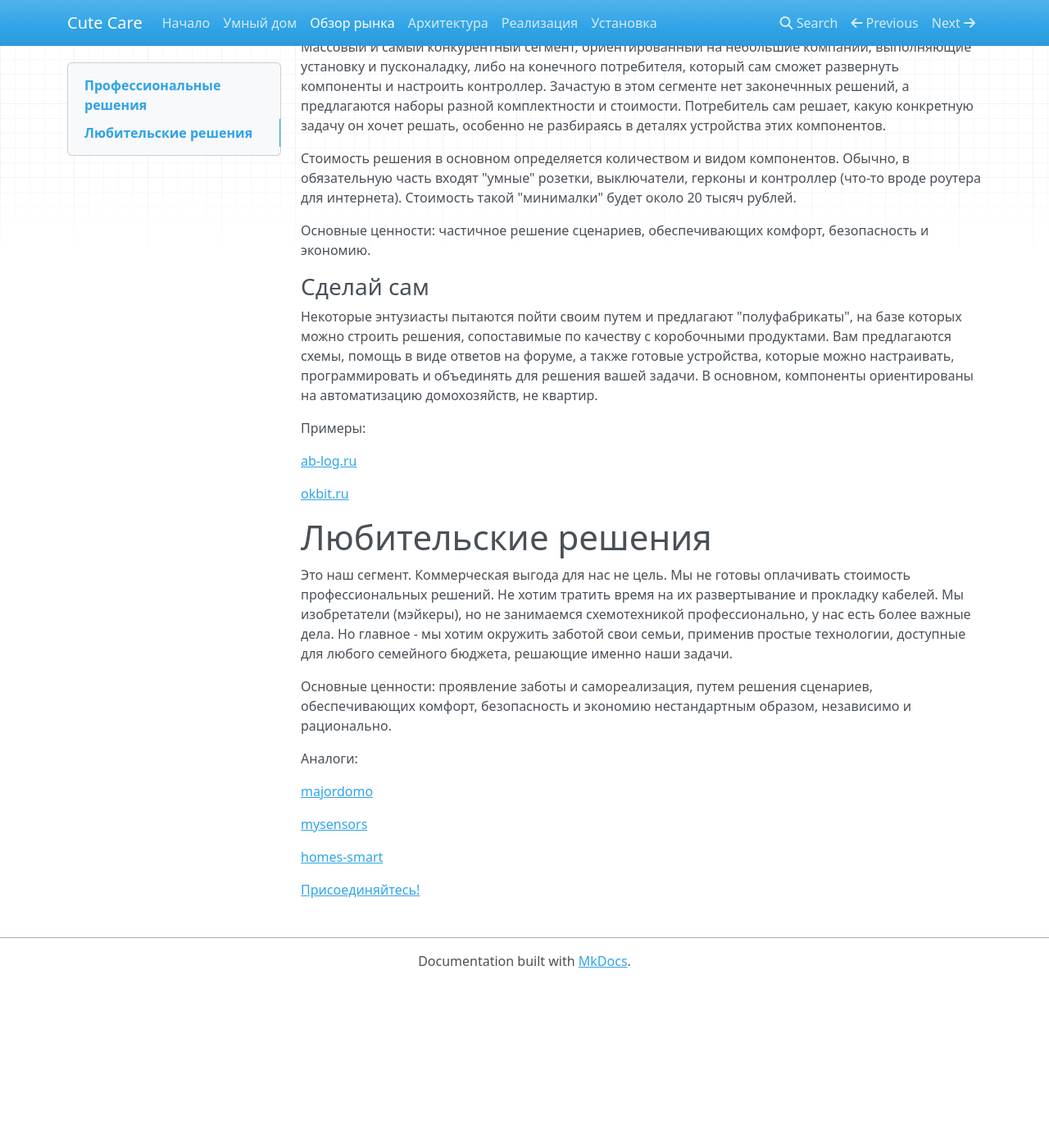
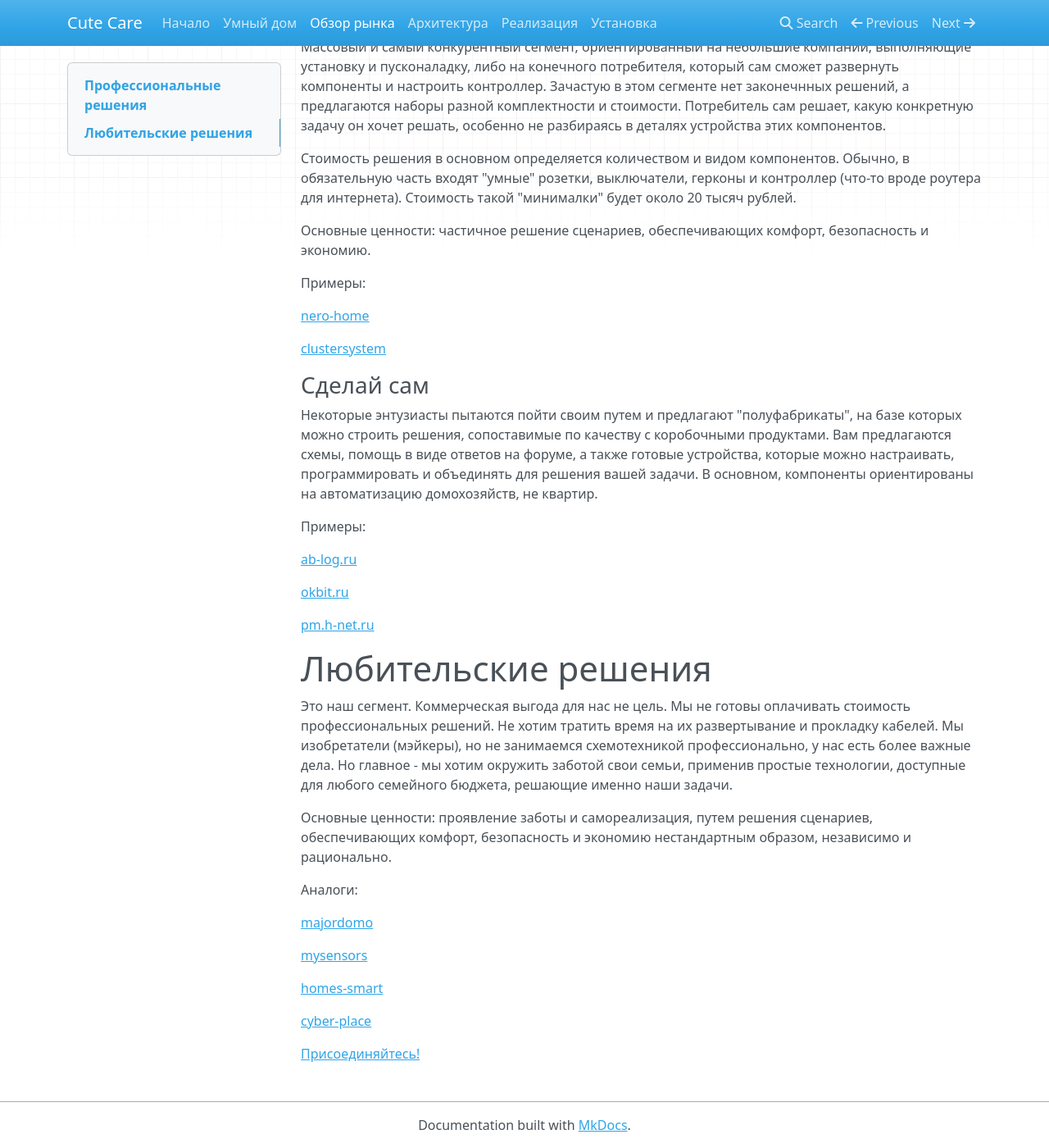
Before and after one commit to cutecare/cutecare-docs, an MkDocs documentation site: the page built from docs/Обзор рынка.md, in a window 1280 px wide and 1400 px high, scrolled down 541 px. Shown: the whole window at 82% size. Built offline with MkDocs 1.6.1, drawn with Linux system fonts in a browser that asks for light colours; nearby versions of some CDN libraries; old or Windows-style settings are respelled for this version of MkDocs; before the commit the page ends 1741 px from its top, so only the background shows below that.

Commit message:
Update Обзор рынка.md

```diff
--- a/docs/Обзор рынка.md
+++ b/docs/Обзор рынка.md
@@ -20,6 +20,12 @@
 
 Основные ценности: частичное решение сценариев, обеспечивающих комфорт, безопасность и экономию.
 
+Примеры:
+
+[nero-home](https://nero-home.ru)
+
+[clustersystem](http://clustersystem.ru)
+
 ### Сделай сам
 
 Некоторые энтузиасты пытаются пойти своим путем и предлагают "полуфабрикаты", на базе которых можно строить решения, сопоставимые по качеству с коробочными продуктами. Вам предлагаются схемы, помощь в виде ответов на форуме, а также готовые устройства, которые можно настраивать, программировать и объединять для решения вашей задачи. В основном, компоненты ориентированы на автоматизацию домохозяйств, не квартир.
@@ -30,6 +36,7 @@
 
 [okbit.ru](http://okbit.ru/)
 
+[pm.h-net.ru](http://pm.h-net.ru/devices/)
 
 # Любительские решения
 
@@ -45,5 +52,6 @@
 
 [homes-smart](http://homes-smart.ru)
 
+[cyber-place](http://cyber-place.ru)
 
 [Присоединяйтесь!](https://cutecare.us17.list-manage.com/subscribe?u=a93eea03bf67e37ae401e22a8&id=b7c2c6ef90)
```
